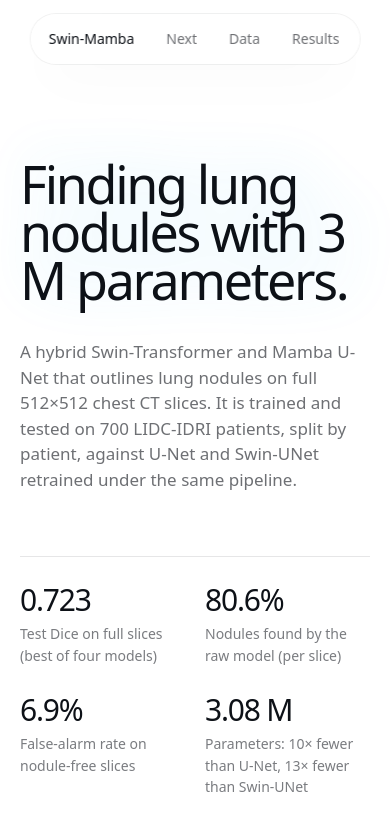
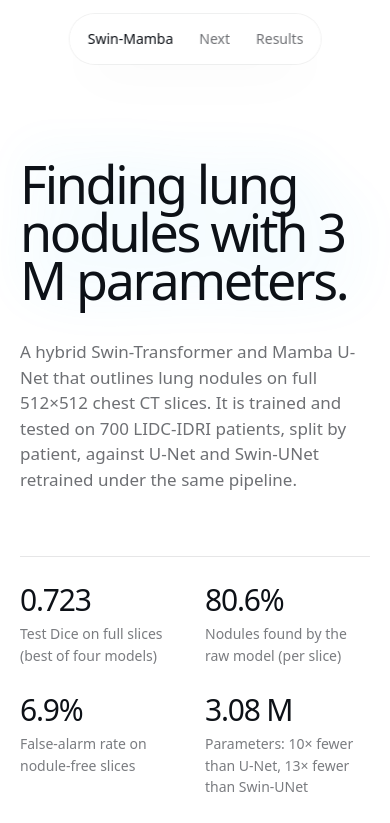
Before and after one commit to rrdhharun2005-ai/swin-mamba-lung-nodule, a plain HTML site: page docs/index.html in a window 390 px wide. Shown: the top 823 px of the page. Drawn offline with Linux system fonts and the light colour scheme; a web font is replaced by a local one.

Commit message:
Fit the page to phone widths

```diff
--- a/docs/index.html
+++ b/docs/index.html
@@ -26,6 +26,10 @@ nav a{font-size:14px;font-weight:500;text-decoration:none;padding:8px 14px;borde
 nav a:hover{background:rgba(13,17,23,.05);color:var(--ink)}
 nav .mark{color:var(--ink);padding-left:12px}
 @media(max-width:820px){nav .opt{display:none}}
+@media(max-width:480px){nav .opt2{display:none}nav a{padding:8px 11px}}
+html,body{overflow-x:clip;max-width:100%}
+.hero-ghost{max-width:100%}
+img{max-width:100%}
 /* type */
 .display{font-weight:500;letter-spacing:-.045em;line-height:.95}
 h2{font-size:clamp(30px,3vw,44px);font-weight:500;letter-spacing:-.03em;line-height:1.1;margin:0 0 14px}
@@ -98,7 +102,7 @@ footer .big{font-size:clamp(64px,16vw,240px);font-weight:500;letter-spacing:-.06
 <nav aria-label="Sections">
   <a class="mark" href="#top">Swin-Mamba</a>
   <a href="#next">Next</a>
-  <a href="#data">Data</a>
+  <a class="opt2" href="#data">Data</a>
   <a class="opt" href="#method">Method</a>
   <a class="opt" href="#training">Training</a>
   <a href="#results">Results</a>
```
